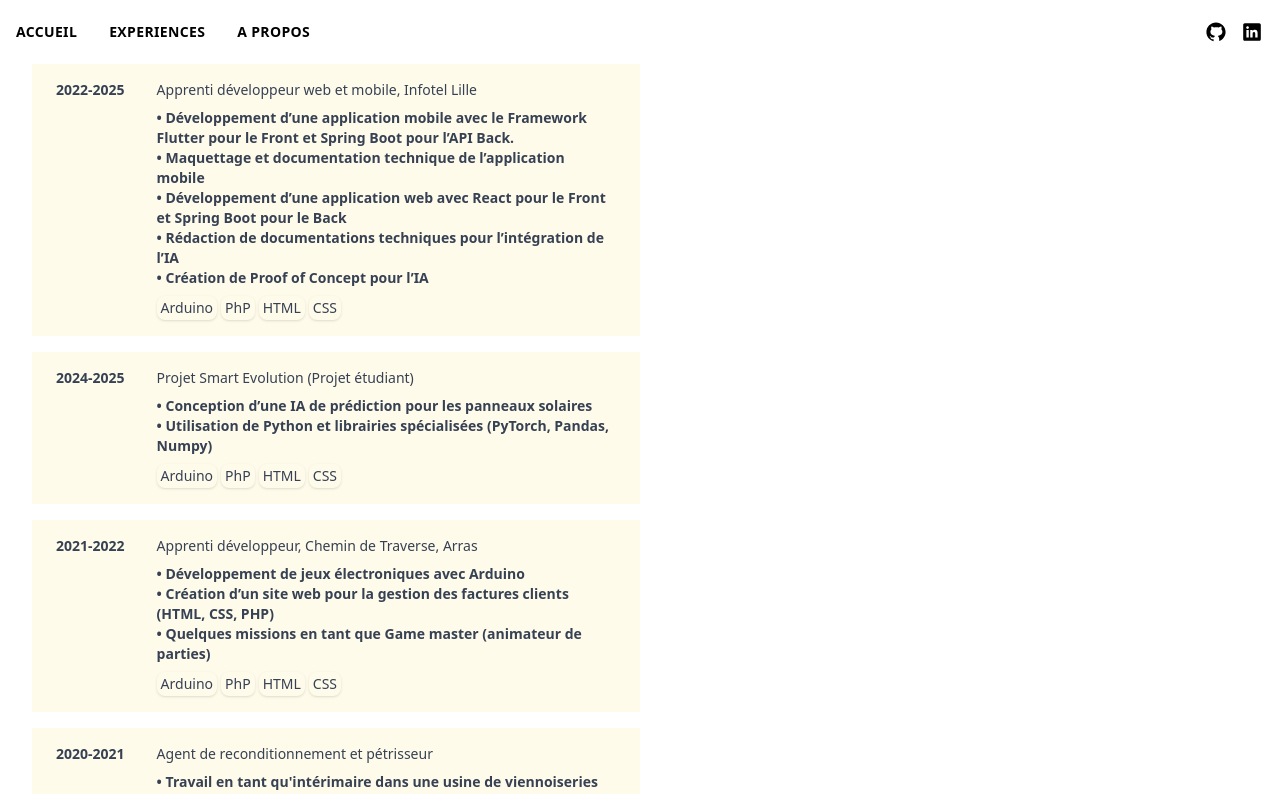
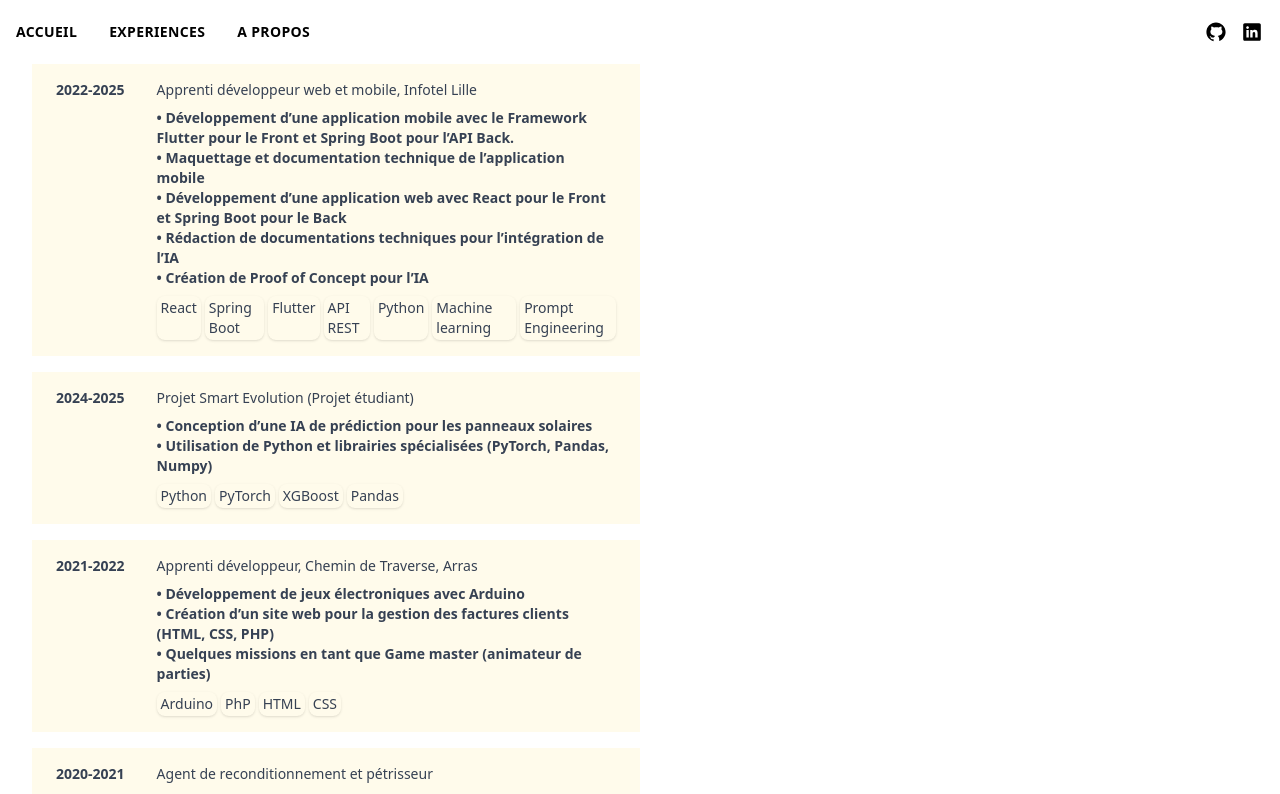
Before and after one commit to kkorentin/Portfolio, a Next.js app in the folder my-app/: page /experience in a window 1280 px wide. Shown: the top 794 px of the page. Built offline with nearby package versions, Linux system fonts and the light colour scheme.

Commit message:
fix/experience card input

```diff
--- a/my-app/components/common/experienceCard.tsx
+++ b/my-app/components/common/experienceCard.tsx
@@ -5,7 +5,7 @@ import SkillsDecoration from "@/components/common/skillsDecoration";
 
 
 export default function ExperienceCard({ date, title, description, skills }: ExperienceCardProps) {
-    const skillsArray = "Arduino,PhP,HTML,CSS".split(',').map(s => s.trim());
+    const skillsArray = skills.split(',').map(s => s.trim());
     const descriptionArray = description.split('•').map(s => s.trim()).filter(s => s);
     return (
         <div className="relative bg-amber-50 max-w-[50%] p-4">
@@ -14,7 +14,7 @@ export default function ExperienceCard({ date, title, description, skills }: Exp
                 <div className="pl-8">
                     <p className="text-sm text-gray-700" id="titleExperience">{title}</p>
                     <div className="text-sm font-semibold text-gray-700 mt-2" id="description">{descriptionArray.map((desc,idx)=>(
-                        <p id={idx.toString()}>• {desc}</p>
+                        <p key={idx} id={idx.toString()}>• {desc}</p>
                     ))}</div>
                     <div className="text-sm text-gray-700 flex flex-row pt-2 space-x-1" id="skillExperience">{skillsArray.map((skill,idx)=>(
                         <SkillsDecoration skillsDeco={skill} key={idx} />
```
